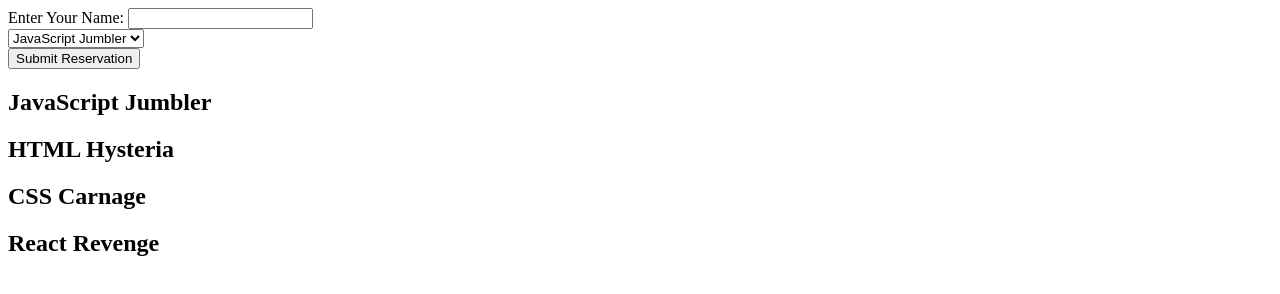
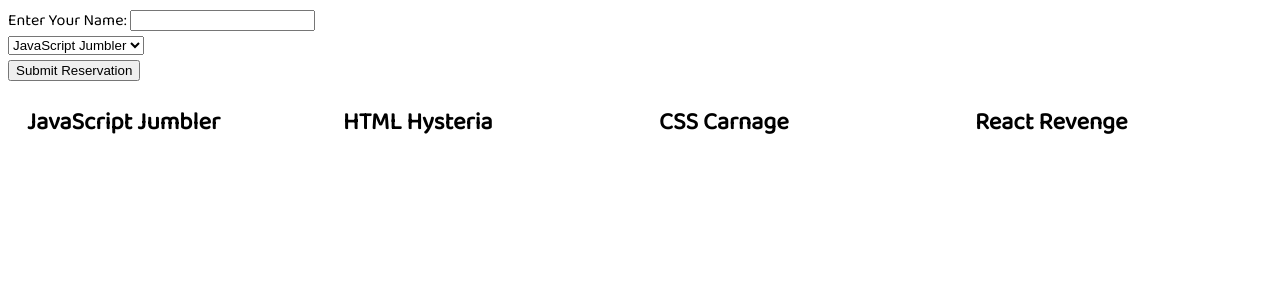
Before and after one commit to mbrownlee/Nerd-World, a plain HTML site: page index.html in a window 1280 px wide. Drawn offline with Linux system fonts and the light colour scheme.

Commit message:
3rd upload

```diff
--- a/index.html
+++ b/index.html
@@ -5,6 +5,7 @@
     <meta charset="UTF-8">
     <meta name="viewport" content="width=device-width, initial-scale=1.0">
     <title>Document</title>
+    <link rel="stylesheet" href="styles/main.css">
 </head>
 
 <body>
--- a/scripts/rides.js
+++ b/scripts/rides.js
@@ -4,7 +4,9 @@ const showMeRiders = () => {
 
     let allHeadings=""
     for (const ride of rideObjects) {
-        allHeadings += `<h2>${ride.name}</h2>
+        allHeadings +=
+        `<div class="ride">
+        <h2>${ride.name}</h2>
         <ul>
             ${
                 ride.riders.map(
@@ -14,7 +16,7 @@ const showMeRiders = () => {
                 )
             }
         </ul>
-        `
+        </div>`
     }
 
     console.log(allHeadings)
--- /dev/null
+++ b/styles/main.css
@@ -0,0 +1,13 @@
+@import url('https://fonts.googleapis.com/css2?family=Baloo+2&display=swap');
+body{
+    font-family: 'Baloo 2', cursive;
+}
+#rideContainer{
+    display:flex;
+    flex-wrap: wrap;
+    flex-direction: row;
+    justify-content: space-around;
+}
+.ride{
+    flex-basis: 22%;
+}
```
